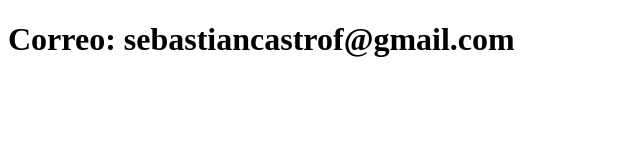
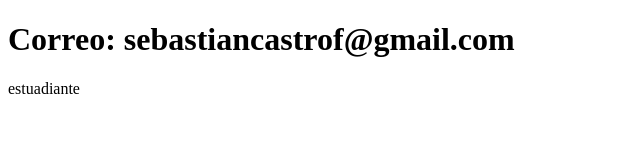
Before and after one commit to Scf300/sistema-de-registro, a plain HTML site: page contacto.html in a window 1280 px wide. Shown: the full height of the page, 0-640 px from the left. Drawn offline with Linux system fonts and the light colour scheme.

Commit message:
Actualiza el contacto

```diff
--- a/contacto.html
+++ b/contacto.html
@@ -7,6 +7,6 @@
 </head>
 <body>
     <h1>Correo: sebastiancastrof@gmail.com</h1>
-
+   <p>estuadiante</p>
 </body>
 </html>
```
